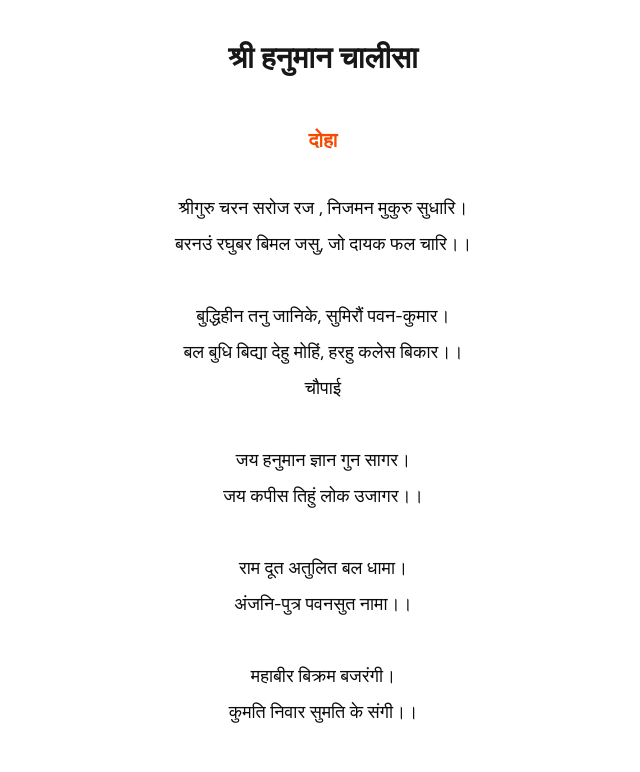
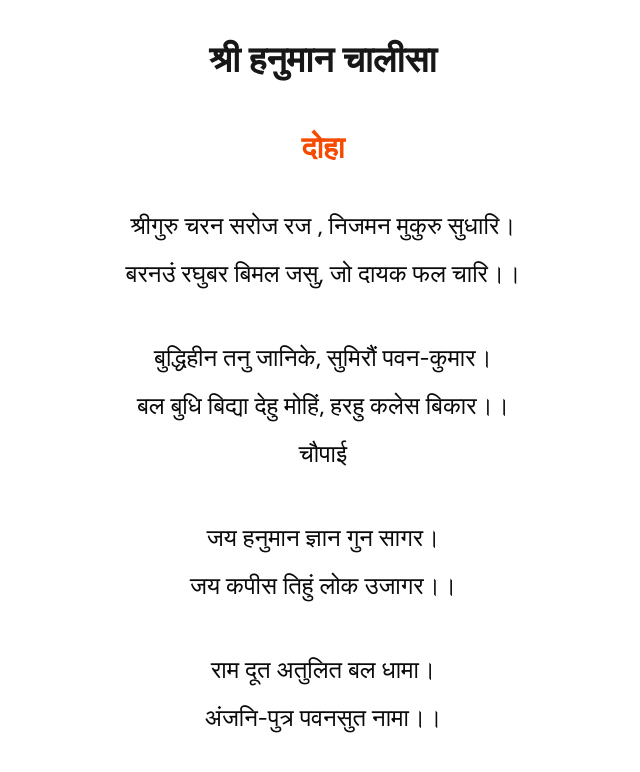
Before and after one commit to niikkhilsharma/hanuman-chalisa-website, a Next.js app: page / in a window 1280 px wide. Shown: the top 772 px of the page, without its empty margins (317-957 px from the left). Built offline with nearby package versions, Linux system fonts and the light colour scheme.

Commit message:
updated font-size

```diff
--- a/app/page.tsx
+++ b/app/page.tsx
@@ -202,7 +202,7 @@ export default function Home() {
 	return (
 		<>
 			<div className="min-h-screen py-10">
-				<h1 className="text-3xl font-bold text-center text-primary mb-8">श्री हनुमान चालीसा</h1>
+				<h1 className="text-4xl font-bold text-center text-primary mb-8">श्री हनुमान चालीसा</h1>
 
 				<div className="max-w-2xl mx-auto px-4">
 					{hanumanChalisa.map((item, index) => (
@@ -211,8 +211,8 @@ export default function Home() {
 							key={index}
 							className={`p-4 rounded-xl border-2 transition ${lastReadIndex === index ? 'border-border  py-4 bg-secondary' : 'border-transparent'}`}>
 							{item.type === 'doha' ?
-								<h2 className="text-xl font-semibold text-center text-orange-600">{item.lines[0]}</h2>
-							:	<p className="text-center leading-loose text-lg whitespace-pre-line">{item.lines.join('\n')}</p>}
+								<h2 className="text-3xl font-semibold text-center text-orange-600">{item.lines[0]}</h2>
+							:	<p className="text-center leading-loose text-2xl whitespace-pre-line">{item.lines.join('\n')}</p>}
 						</div>
 					))}
 				</div>
```
